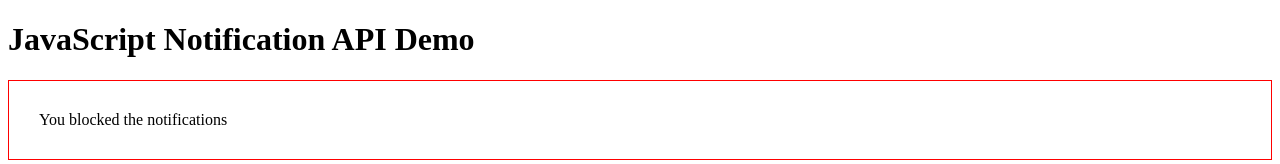
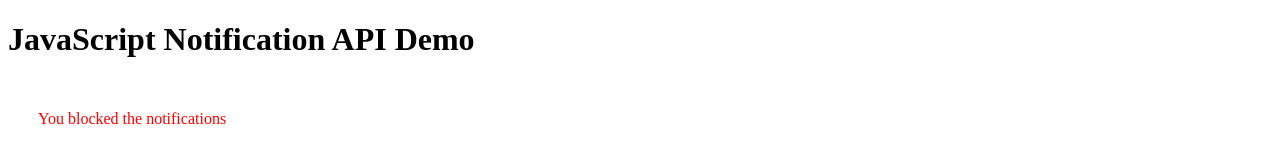
Before and after one commit to SaroshJan/Notification-API, a plain HTML site: page index.html in a window 1280 px wide. Drawn offline with Linux system fonts and the light colour scheme.

Commit message:
Update style.css

```diff
--- a/css/style.css
+++ b/css/style.css
@@ -1,5 +1,5 @@
 .error {
     display: none;
     padding: 30px;
-    border: 1px solid red;
+    color: red;
 }
```
